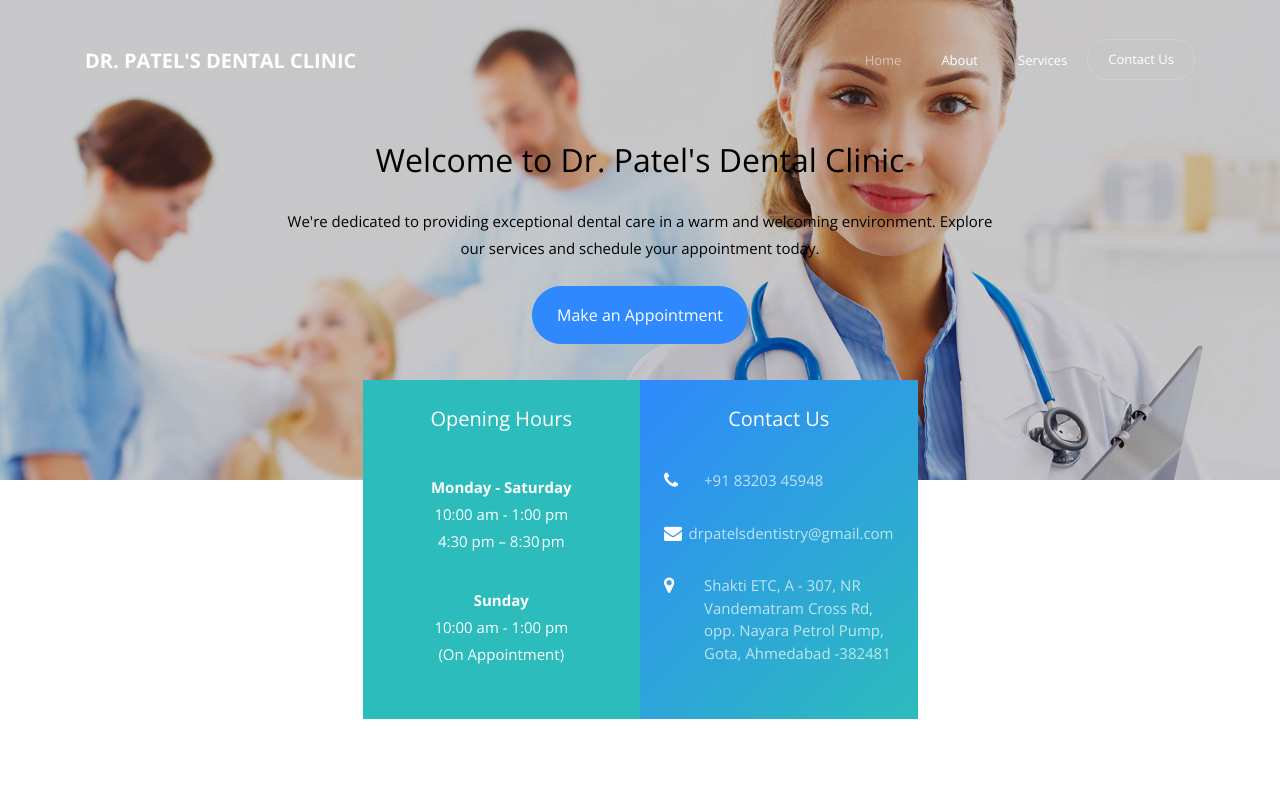
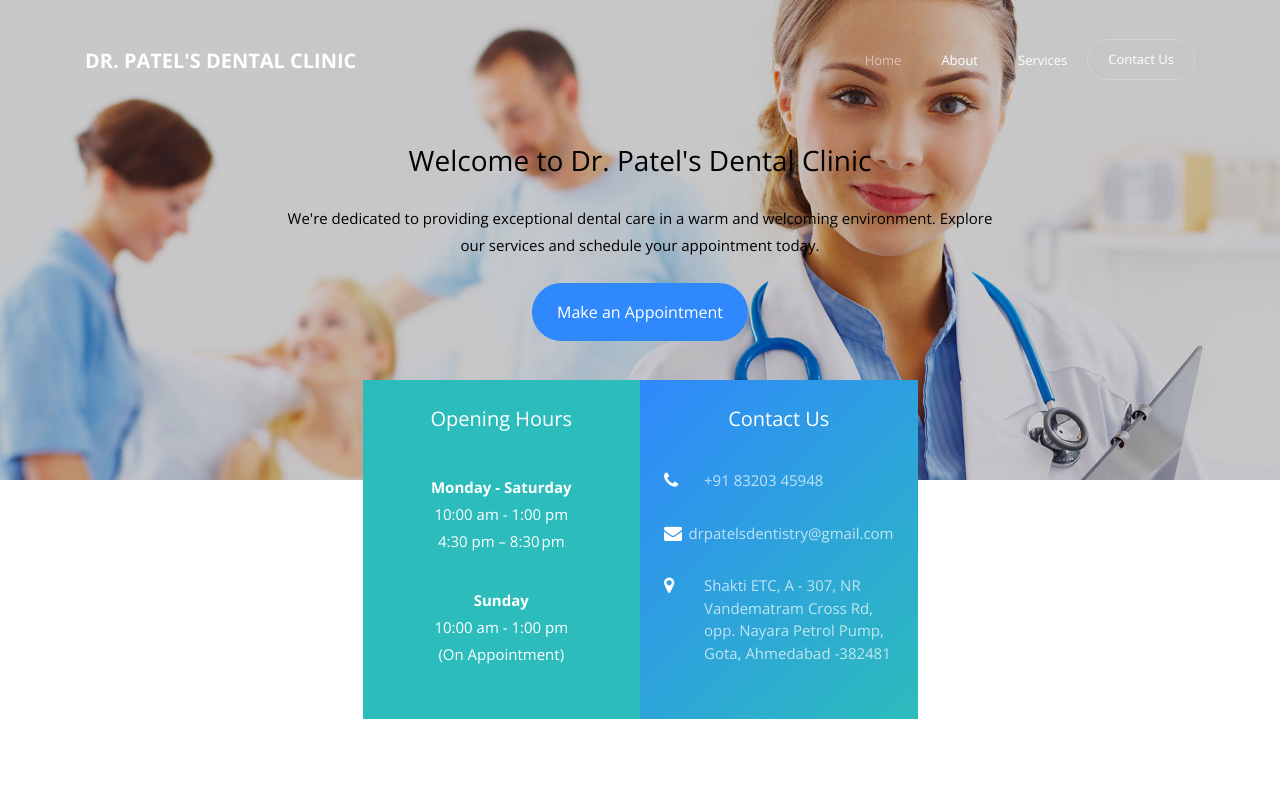
Before and after one commit to drmaulikpatel/drmaulikpatel.github.io, a plain HTML site: page index.html in a window 1280 px wide. Shown: the top 800 px of the page. Drawn offline with nearby package versions, Linux system fonts and the light colour scheme; some packages are replaced by stand-ins of ours; no server answers; files whose address does not match are found by name.

Commit message:
Update index.html

```diff
--- a/index.html
+++ b/index.html
@@ -55,7 +55,7 @@
             <div class="container">
                 <div class="row justify-content-center">
                     <div class="col-md-8 text-center hero-content">
-                        <h2 class="mb-4">Welcome to Dr. Patel's Dental Clinic</h2>
+                        <h3 class="mb-4">Welcome to Dr. Patel's Dental Clinic</h3>
                         <p class="mb-4" style="color: black;">We're dedicated to providing exceptional dental care in a warm and welcoming environment. Explore our services and schedule your appointment today.</p>
                         <a href="contact.html" class="btn btn-primary px-4 py-3" data-toggle="modal" data-target="#modalRequest">Make an Appointment</a>
                     </div>
```
